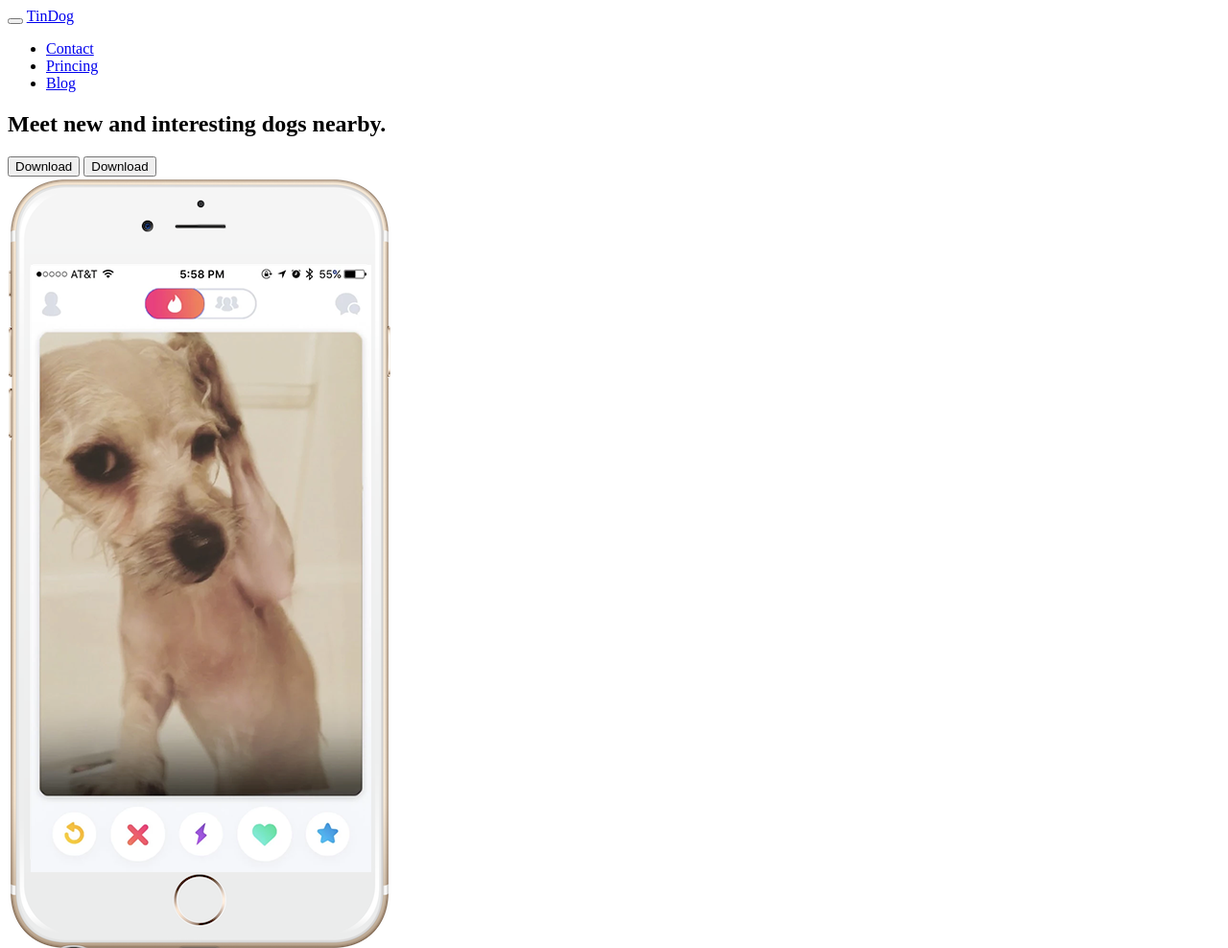
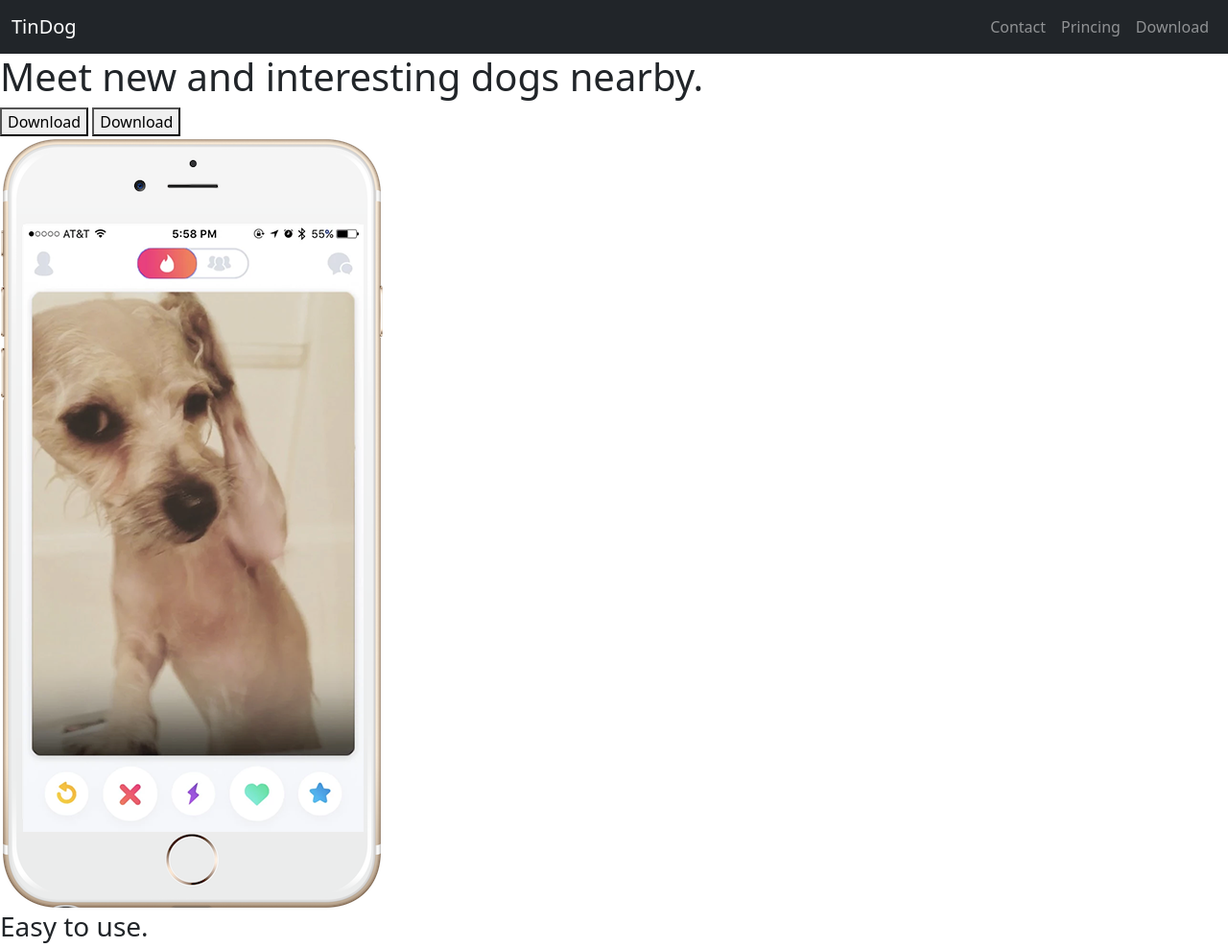
Before and after one commit to KelliBre/tindog, a plain HTML site: page index.html in a window 1280 px wide. Shown: the top 988 px of the page at 96% size. Drawn offline with nearby package versions, Linux system fonts and the light colour scheme.

Commit message:
added js for bootstrap

```diff
--- a/index.html
+++ b/index.html
@@ -4,6 +4,8 @@
 <head>
   <meta charset="utf-8">
   <title>TinDog</title>
+  <link rel="stylesheet" href="https://cdn.jsdelivr.net/npm/bootstrap@4.6.0/dist/css/bootstrap.min.css" integrity="sha384-B0vP5xmATw1+K9KRQjQERJvTumQW0nPEzvF6L/Z6nronJ3oUOFUFpCjEUQouq2+l" crossorigin="anonymous">
+  <link href="https://cdn.jsdelivr.net/npm/bootstrap@5.2.1/dist/css/bootstrap.min.css" rel="stylesheet" integrity="sha384-iYQeCzEYFbKjA/T2uDLTpkwGzCiq6soy8tYaI1GyVh/UjpbCx/TYkiZhlZB6+fzT" crossorigin="anonymous">
   <link rel="stylesheet" href="css/styles.css">
 </head>
 
@@ -12,18 +14,20 @@
   <section id="title">
 
     <!-- Nav Bar -->
-    <nav class="navbar navbar-expand-lg navbar-light bg-dark">
+    <nav class="navbar navbar-expand-lg navbar-dark bg-dark">
+      <div class="container-fluid">
+      <a class="navbar-brand" href="#">TinDog</a>
       <button class="navbar-toggler" type="button" data-bs-toggle="collapse" data-bs-target="#navbarTogglerDemo01" aria-controls="navbarTogglerDemo01" aria-expanded="false" aria-label="Toggle navigation">
         <span class="navbar-toggler-icon"></span>
       </button>
-      <a class="navbar-brand" href="#">TinDog</a>
-      <div class="collaspe navbar-collaspe" id="navbarTogglerDemo01">
+      <div class="collapse navbar-collapse" id="navbarTogglerDemo01">
         <ul class="navbar-nav ms-auto">
           <li class="nav-item"><a class="nav-link" href="#">Contact</a></li>
           <li class="nav-item"><a class="nav-link" href="#">Princing</a></li>
-          <li class="nav-item"><a class="nav-link" href="#">Blog</a></li>
+          <li class="nav-item"><a class="nav-link" href="#">Download</a></li>
         </ul>
       </div>
+    </div>
     </nav>
 
 
@@ -138,7 +142,10 @@
 
   </footer>
 
-
+  <script src="https://cdn.jsdelivr.net/npm/bootstrap@5.2.1/dist/js/bootstrap.bundle.min.js" integrity="sha384-u1OknCvxWvY5kfmNBILK2hRnQC3Pr17a+RTT6rIHI7NnikvbZlHgTPOOmMi466C8" crossorigin="anonymous"></script>
+  <script src="https://cdn.jsdelivr.net/npm/bootstrap@4.6.0/dist/js/bootstrap.bundle.min.js"
+  integrity="sha384-Piv4xVNRyMGpqkS2by6br4gNJ7DXjqk09RmUpJ8jgGtD7zP9yug3goQfGII0yAns"
+  crossorigin="anonymous"></script>
 </body>
 
 </html>
```
Also changed, not shown: 1 other file.
